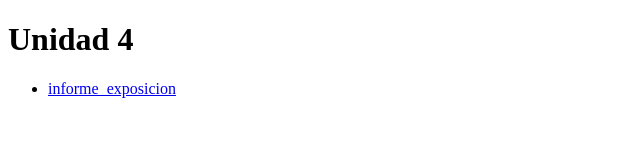
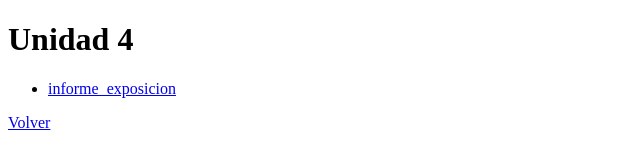
Before and after one commit to tenbracelet3656/electronica-analogica, a plain HTML site: page unidad4.html in a window 1280 px wide. Shown: the full height of the page, 0-640 px from the left. Drawn offline with Linux system fonts and the light colour scheme.

Commit message:
Update unidad4.html

```diff
--- a/unidad4.html
+++ b/unidad4.html
@@ -10,3 +10,9 @@
 
 <ul>
 <li><a href="https://www.dropbox.com/scl/fi/bepcpxsjdyleb5i18d3l1/INFORME_EXPOSICI-N_ELECTR-NICA-ANAL-GICA.pdf_20260511_231931_0000.pdf?rlkey=ox0fo7knfi56l0uwicjzjyvns&st=2oaapm18&dl=0">informe_exposicion</a></li>
+</ul>
+
+<a href="index.html">Volver</a>
+
+</body>
+</html>
```
